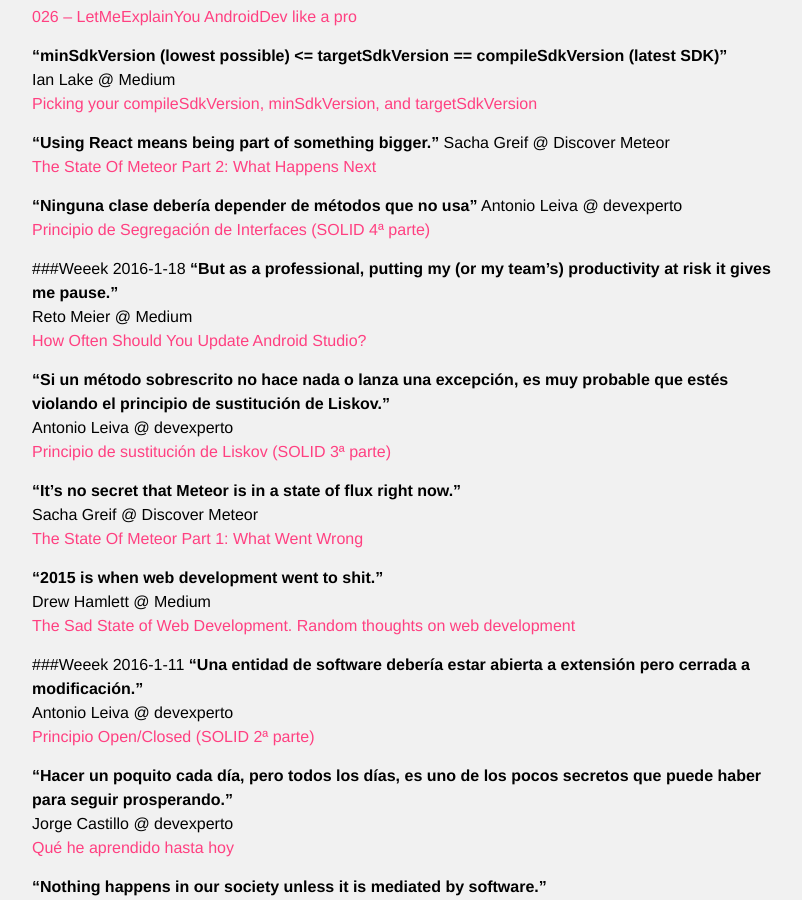
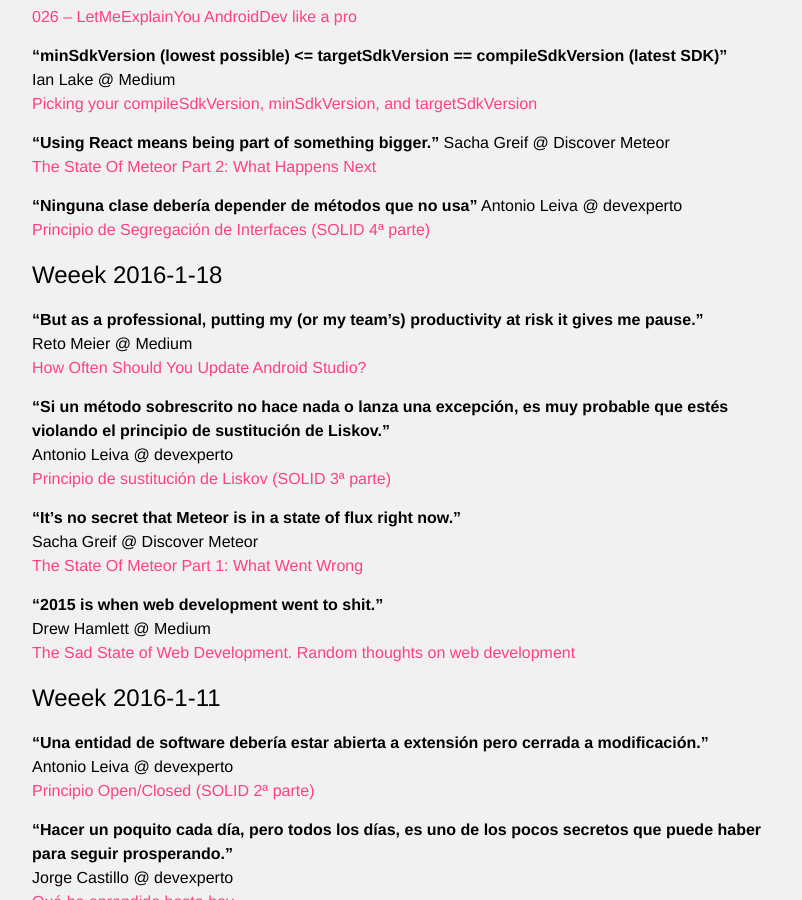
Before and after one commit to HugoMatilla/hugomatilla.github.io, a Jekyll site: the page built from _posts/2016-01-13-Articles-Red.md, in a window 1280 px wide and 900 px high, scrolled down 1326 px. Shown: the whole window, without its empty margins (238-1040 px from the left). Built offline with Jekyll 4.4.1, drawn with Linux system fonts in a browser that asks for light colours.

```diff
--- a/_posts/2016-01-13-Articles-Red.md
+++ b/_posts/2016-01-13-Articles-Red.md
@@ -74,7 +74,7 @@ Antonio Leiva @ devexperto
 [Principio de Segregación de Interfaces (SOLID 4ª parte)](http://devexperto.com/principio-de-segregacion-de-interfaces/)
 
 
-###Weeek 2016-1-18
+# Weeek 2016-1-18
 **"But as a professional, putting my (or my team’s) productivity at risk it gives me pause."**
 Reto Meier @ Medium
 [How Often Should You Update Android Studio?](https://medium.com/google-developers/how-often-should-you-update-android-studio-db25785c488e#.fbmpw4ag1)
@@ -91,7 +91,7 @@ Sacha Greif @ Discover Meteor
 Drew Hamlett @ Medium
 [The Sad State of Web Development. Random thoughts on web development](https://medium.com/@wob/the-sad-state-of-web-development-1603a861d29f#.sp705t9fu)
 
-###Weeek 2016-1-11
+# Weeek 2016-1-11
 **"Una entidad de software debería estar abierta a extensión pero cerrada a modificación."**
 Antonio Leiva @ devexperto
 [Principio Open/Closed (SOLID 2ª parte)](http://devexperto.com/principio-open-closed/)
@@ -113,7 +113,7 @@ Gary Bernhardt @ Destroy all Software
 [The birth & death of javascript]( https://www.destroyallsoftware.com/talks/the-birth-and-death-of-javascript)
 
 
-### Weeek 2016-1-4
+# Weeek 2016-1-4
 **"You didn't list the important decisions. You listed the irrelevant ones."**
 Robert C. Martin (Uncle Bob) @ The Clean Code Blog
 [A Little Architecture](http://blog.cleancoder.com/uncle-bob/2016/01/04/ALittleArchitecture.html)
```
